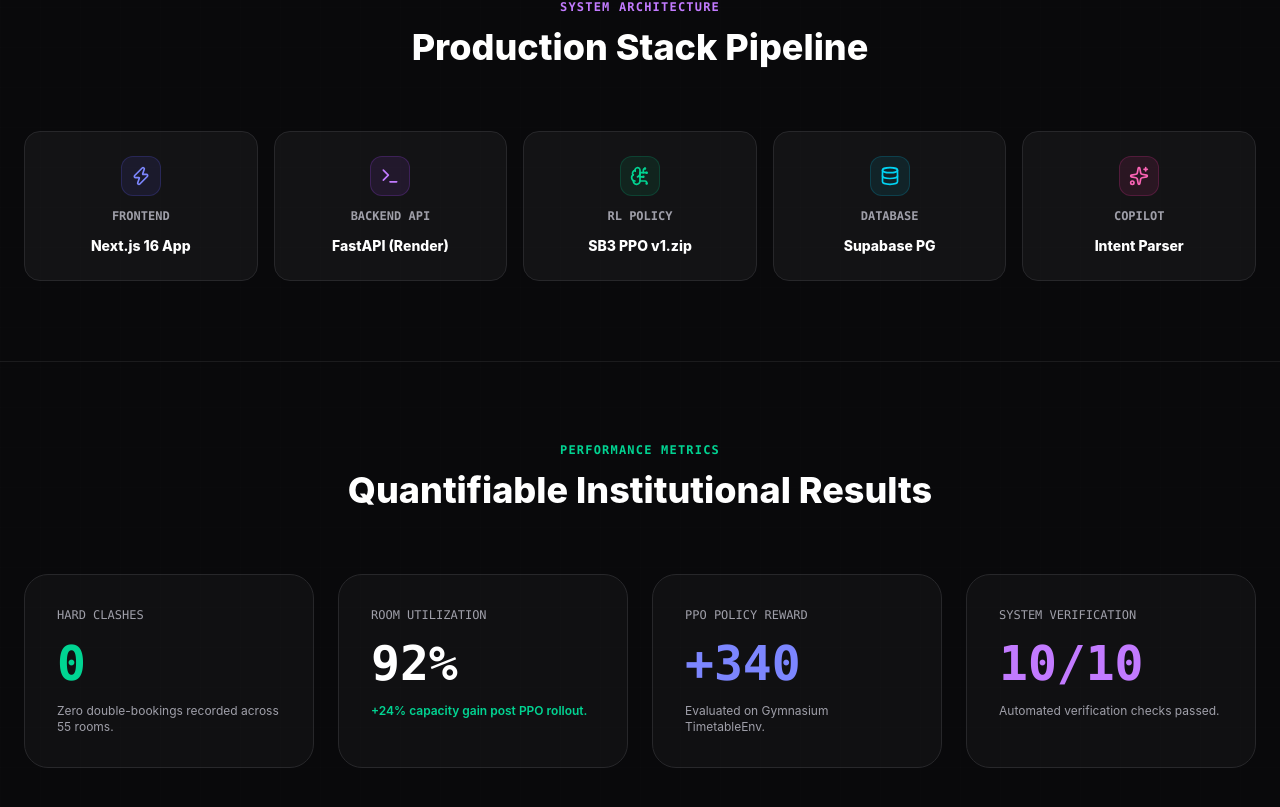
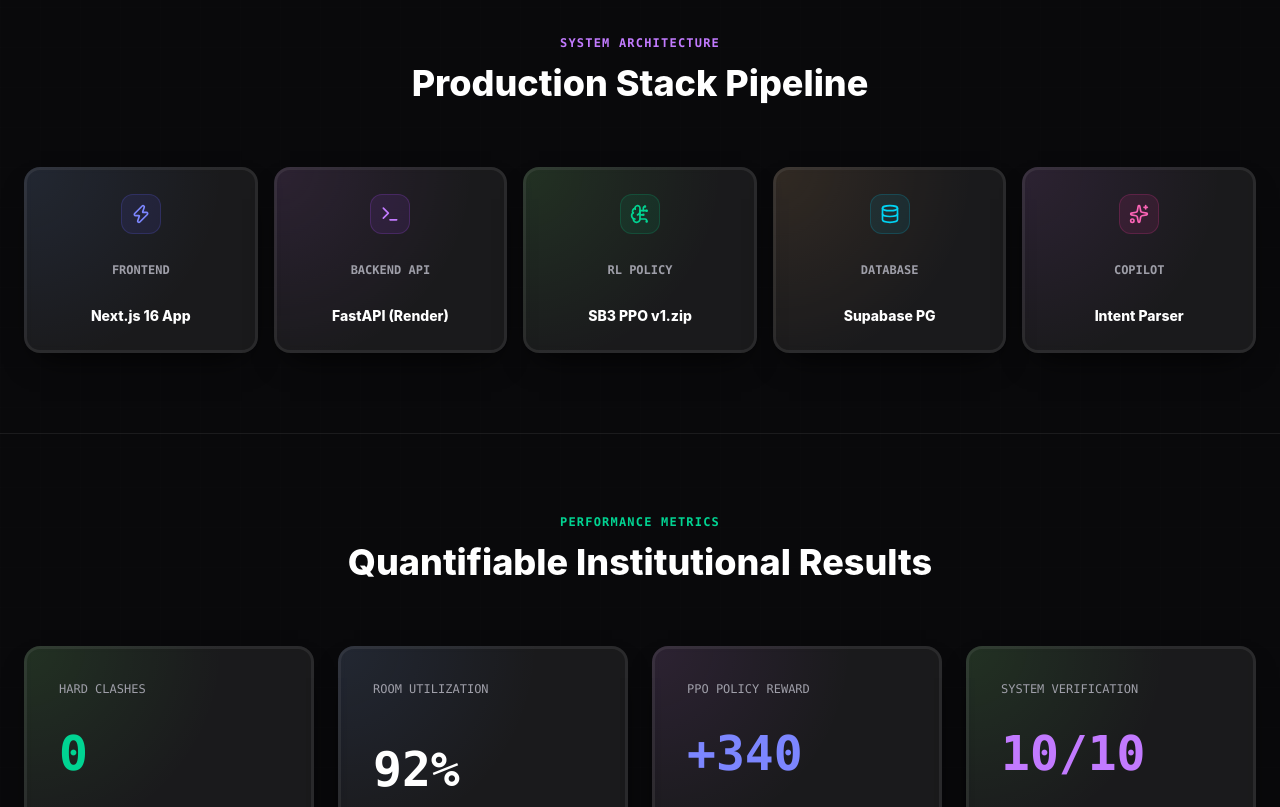
Before and after one commit to MitMakwana13/campusflow-ai, a Next.js app in the folder frontend/: page / in a window 1280 px wide. Shown: the part 1513-2320 px from the top of the page. Built offline with nearby package versions, Linux system fonts and the light colour scheme.

Commit message:
feat(ui): Add spotlight-card GlowCard component to /src/components/ui/spotlight-card.tsx and integrate into landing page

```diff
--- a/frontend/src/app/(dashboard)/page.tsx
+++ b/frontend/src/app/(dashboard)/page.tsx
@@ -20,6 +20,7 @@
   AlertTriangle
 } from "lucide-react";
 import { ROUTES } from "@/constants/routes";
+import { GlowCard } from "@/components/ui/spotlight-card";
 
 export default function MarketingLandingPage() {
   return (
@@ -118,7 +119,7 @@
         <div className="grid grid-cols-1 md:grid-cols-2 gap-8">
 
           {/* Manual Scheduling (Old Way) */}
-          <div className="p-8 rounded-3xl bg-zinc-900/40 border border-rose-500/20 space-y-6">
+          <GlowCard glowColor="red" customSize className="w-full h-auto p-8 space-y-6">
             <div className="flex items-center justify-between">
               <span className="text-xs font-mono font-bold text-rose-400 uppercase tracking-wider">Traditional Method</span>
               <AlertTriangle className="w-5 h-5 text-rose-400" />
@@ -140,10 +141,10 @@
                 <span><strong>Zero Reasoning:</strong> No audit trail when faculty requests schedule changes.</span>
               </li>
             </ul>
-          </div>
+          </GlowCard>
 
           {/* CampusFlow AI (New Way) */}
-          <div className="p-8 rounded-3xl bg-gradient-to-b from-indigo-950/40 to-zinc-900/60 border border-indigo-500/30 space-y-6 shadow-2xl">
+          <GlowCard glowColor="purple" customSize className="w-full h-auto p-8 space-y-6">
             <div className="flex items-center justify-between">
               <span className="text-xs font-mono font-bold text-emerald-400 uppercase tracking-wider">CampusFlow AI Engine</span>
               <CheckCircle2 className="w-5 h-5 text-emerald-400" />
@@ -165,7 +166,7 @@
                 <span><strong>AI Natural Explanation:</strong> Instant intent parsing for dean queries.</span>
               </li>
             </ul>
-          </div>
+          </GlowCard>
 
         </div>
       </section>
@@ -179,45 +180,45 @@
 
         <div className="grid grid-cols-1 sm:grid-cols-2 lg:grid-cols-5 gap-4">
 
-          <div className="p-6 rounded-2xl bg-zinc-900/70 border border-zinc-800 text-center space-y-3">
+          <GlowCard glowColor="blue" customSize className="p-6 text-center space-y-3">
             <div className="w-10 h-10 rounded-xl bg-indigo-500/10 border border-indigo-500/20 flex items-center justify-center text-indigo-400 mx-auto">
               <Zap className="w-5 h-5" />
             </div>
             <div className="text-xs font-mono font-bold text-zinc-400 uppercase">Frontend</div>
             <div className="text-sm font-extrabold text-white">Next.js 16 App</div>
-          </div>
+          </GlowCard>
 
-          <div className="p-6 rounded-2xl bg-zinc-900/70 border border-zinc-800 text-center space-y-3">
+          <GlowCard glowColor="purple" customSize className="p-6 text-center space-y-3">
             <div className="w-10 h-10 rounded-xl bg-purple-500/10 border border-purple-500/20 flex items-center justify-center text-purple-400 mx-auto">
               <Terminal className="w-5 h-5" />
             </div>
             <div className="text-xs font-mono font-bold text-zinc-400 uppercase">Backend API</div>
             <div className="text-sm font-extrabold text-white">FastAPI (Render)</div>
-          </div>
+          </GlowCard>
 
-          <div className="p-6 rounded-2xl bg-zinc-900/70 border border-zinc-800 text-center space-y-3">
+          <GlowCard glowColor="green" customSize className="p-6 text-center space-y-3">
             <div className="w-10 h-10 rounded-xl bg-emerald-500/10 border border-emerald-500/20 flex items-center justify-center text-emerald-400 mx-auto">
               <BrainCircuit className="w-5 h-5" />
             </div>
             <div className="text-xs font-mono font-bold text-zinc-400 uppercase">RL Policy</div>
             <div className="text-sm font-extrabold text-white">SB3 PPO v1.zip</div>
-          </div>
+          </GlowCard>
 
-          <div className="p-6 rounded-2xl bg-zinc-900/70 border border-zinc-800 text-center space-y-3">
+          <GlowCard glowColor="orange" customSize className="p-6 text-center space-y-3">
             <div className="w-10 h-10 rounded-xl bg-cyan-500/10 border border-cyan-500/20 flex items-center justify-center text-cyan-400 mx-auto">
               <Database className="w-5 h-5" />
             </div>
             <div className="text-xs font-mono font-bold text-zinc-400 uppercase">Database</div>
             <div className="text-sm font-extrabold text-white">Supabase PG</div>
-          </div>
+          </GlowCard>
 
-          <div className="p-6 rounded-2xl bg-zinc-900/70 border border-zinc-800 text-center space-y-3">
+          <GlowCard glowColor="purple" customSize className="p-6 text-center space-y-3">
             <div className="w-10 h-10 rounded-xl bg-pink-500/10 border border-pink-500/20 flex items-center justify-center text-pink-400 mx-auto">
               <Sparkles className="w-5 h-5" />
             </div>
             <div className="text-xs font-mono font-bold text-zinc-400 uppercase">Copilot</div>
             <div className="text-sm font-extrabold text-white">Intent Parser</div>
-          </div>
+          </GlowCard>
 
         </div>
       </section>
@@ -231,29 +232,29 @@
 
         <div className="grid grid-cols-1 md:grid-cols-2 lg:grid-cols-4 gap-6">
 
-          <div className="p-8 rounded-3xl bg-zinc-900/50 border border-zinc-800 space-y-4">
+          <GlowCard glowColor="green" customSize className="p-8 space-y-4">
             <div className="text-xs font-mono text-zinc-400 uppercase">Hard Clashes</div>
             <div className="text-5xl font-extrabold text-emerald-400 font-mono">0</div>
             <p className="text-xs text-zinc-400">Zero double-bookings recorded across 55 rooms.</p>
-          </div>
+          </GlowCard>
 
-          <div className="p-8 rounded-3xl bg-zinc-900/50 border border-zinc-800 space-y-4">
+          <GlowCard glowColor="blue" customSize className="p-8 space-y-4">
             <div className="text-xs font-mono text-zinc-400 uppercase">Room Utilization</div>
             <div className="text-5xl font-extrabold text-white font-mono">92%</div>
             <p className="text-xs text-emerald-400 font-semibold">+24% capacity gain post PPO rollout.</p>
-          </div>
+          </GlowCard>
 
-          <div className="p-8 rounded-3xl bg-zinc-900/50 border border-zinc-800 space-y-4">
+          <GlowCard glowColor="purple" customSize className="p-8 space-y-4">
             <div className="text-xs font-mono text-zinc-400 uppercase">PPO Policy Reward</div>
             <div className="text-5xl font-extrabold text-indigo-400 font-mono">+340</div>
             <p className="text-xs text-zinc-400">Evaluated on Gymnasium TimetableEnv.</p>
-          </div>
+          </GlowCard>
 
-          <div className="p-8 rounded-3xl bg-zinc-900/50 border border-zinc-800 space-y-4">
+          <GlowCard glowColor="green" customSize className="p-8 space-y-4">
             <div className="text-xs font-mono text-zinc-400 uppercase">System Verification</div>
             <div className="text-5xl font-extrabold text-purple-400 font-mono">10/10</div>
             <p className="text-xs text-zinc-400">Automated verification checks passed.</p>
-          </div>
+          </GlowCard>
 
         </div>
       </section>
--- /dev/null
+++ b/frontend/src/components/ui/spotlight-card.tsx
@@ -0,0 +1,188 @@
+import React, { useEffect, useRef, ReactNode } from 'react';
+
+interface GlowCardProps {
+  children?: ReactNode;
+  className?: string;
+  glowColor?: 'blue' | 'purple' | 'green' | 'red' | 'orange';
+  size?: 'sm' | 'md' | 'lg';
+  width?: string | number;
+  height?: string | number;
+  customSize?: boolean; // When true, ignores size prop and uses width/height or className
+}
+
+const glowColorMap = {
+  blue: { base: 220, spread: 200 },
+  purple: { base: 280, spread: 300 },
+  green: { base: 120, spread: 200 },
+  red: { base: 0, spread: 200 },
+  orange: { base: 30, spread: 200 }
+};
+
+const sizeMap = {
+  sm: 'w-48 h-64',
+  md: 'w-64 h-80',
+  lg: 'w-80 h-96'
+};
+
+const GlowCard: React.FC<GlowCardProps> = ({
+  children,
+  className = '',
+  glowColor = 'blue',
+  size = 'md',
+  width,
+  height,
+  customSize = false
+}) => {
+  const cardRef = useRef<HTMLDivElement>(null);
+  const innerRef = useRef<HTMLDivElement>(null);
+
+  useEffect(() => {
+    const syncPointer = (e: PointerEvent) => {
+      const { clientX: x, clientY: y } = e;
+
+      if (cardRef.current) {
+        cardRef.current.style.setProperty('--x', x.toFixed(2));
+        cardRef.current.style.setProperty('--xp', (x / window.innerWidth).toFixed(2));
+        cardRef.current.style.setProperty('--y', y.toFixed(2));
+        cardRef.current.style.setProperty('--yp', (y / window.innerHeight).toFixed(2));
+      }
+    };
+
+    document.addEventListener('pointermove', syncPointer);
+    return () => document.removeEventListener('pointermove', syncPointer);
+  }, []);
+
+  const { base, spread } = glowColorMap[glowColor];
+
+  // Determine sizing
+  const getSizeClasses = () => {
+    if (customSize) {
+      return ''; // Let className or inline styles handle sizing
+    }
+    return sizeMap[size];
+  };
+
+  const getInlineStyles = () => {
+    const baseStyles: React.CSSProperties & Record<string, string | number> = {
+      '--base': base,
+      '--spread': spread,
+      '--radius': '14',
+      '--border': '3',
+      '--backdrop': 'hsl(0 0% 60% / 0.12)',
+      '--backup-border': 'var(--backdrop)',
+      '--size': '200',
+      '--outer': '1',
+      '--border-size': 'calc(var(--border, 2) * 1px)',
+      '--spotlight-size': 'calc(var(--size, 150) * 1px)',
+      '--hue': 'calc(var(--base) + (var(--xp, 0) * var(--spread, 0)))',
+      backgroundImage: `radial-gradient(
+        var(--spotlight-size) var(--spotlight-size) at
+        calc(var(--x, 0) * 1px)
+        calc(var(--y, 0) * 1px),
+        hsl(var(--hue, 210) calc(var(--saturation, 100) * 1%) calc(var(--lightness, 70) * 1%) / var(--bg-spot-opacity, 0.1)), transparent
+      )`,
+      backgroundColor: 'var(--backdrop, transparent)',
+      backgroundSize: 'calc(100% + (2 * var(--border-size))) calc(100% + (2 * var(--border-size)))',
+      backgroundPosition: '50% 50%',
+      backgroundAttachment: 'fixed',
+      border: 'var(--border-size) solid var(--backup-border)',
+      position: 'relative' as const,
+      touchAction: 'none' as const,
+    };
+
+    // Add width and height if provided
+    if (width !== undefined) {
+      baseStyles.width = typeof width === 'number' ? `${width}px` : width;
+    }
+    if (height !== undefined) {
+      baseStyles.height = typeof height === 'number' ? `${height}px` : height;
+    }
+
+    return baseStyles;
+  };
+
+  const beforeAfterStyles = `
+    [data-glow]::before,
+    [data-glow]::after {
+      pointer-events: none;
+      content: "";
+      position: absolute;
+      inset: calc(var(--border-size) * -1);
+      border: var(--border-size) solid transparent;
+      border-radius: calc(var(--radius) * 1px);
+      background-attachment: fixed;
+      background-size: calc(100% + (2 * var(--border-size))) calc(100% + (2 * var(--border-size)));
+      background-repeat: no-repeat;
+      background-position: 50% 50%;
+      mask: linear-gradient(transparent, transparent), linear-gradient(white, white);
+      mask-clip: padding-box, border-box;
+      mask-composite: intersect;
+    }
+
+    [data-glow]::before {
+      background-image: radial-gradient(
+        calc(var(--spotlight-size) * 0.75) calc(var(--spotlight-size) * 0.75) at
+        calc(var(--x, 0) * 1px)
+        calc(var(--y, 0) * 1px),
+        hsl(var(--hue, 210) calc(var(--saturation, 100) * 1%) calc(var(--lightness, 50) * 1%) / var(--border-spot-opacity, 1)), transparent 100%
+      );
+      filter: brightness(2);
+    }
+
+    [data-glow]::after {
+      background-image: radial-gradient(
+        calc(var(--spotlight-size) * 0.5) calc(var(--spotlight-size) * 0.5) at
+        calc(var(--x, 0) * 1px)
+        calc(var(--y, 0) * 1px),
+        hsl(0 100% 100% / var(--border-light-opacity, 1)), transparent 100%
+      );
+    }
+
+    [data-glow] [data-glow] {
+      position: absolute;
+      inset: 0;
+      will-change: filter;
+      opacity: var(--outer, 1);
+      border-radius: calc(var(--radius) * 1px);
+      border-width: calc(var(--border-size) * 20);
+      filter: blur(calc(var(--border-size) * 10));
+      background: none;
+      pointer-events: none;
+      border: none;
+    }
+
+    [data-glow] > [data-glow]::before {
+      inset: -10px;
+      border-width: 10px;
+    }
+  `;
+
+  return (
+    <>
+      <style dangerouslySetInnerHTML={{ __html: beforeAfterStyles }} />
+      <div
+        ref={cardRef}
+        data-glow
+        style={getInlineStyles()}
+        className={`
+          ${getSizeClasses()}
+          ${!customSize ? 'aspect-[3/4]' : ''}
+          rounded-2xl
+          relative
+          grid
+          grid-rows-[1fr_auto]
+          shadow-[0_1rem_2rem_-1rem_black]
+          p-4
+          gap-4
+          backdrop-blur-[5px]
+          ${className}
+        `}
+      >
+        <div ref={innerRef} data-glow></div>
+        {children}
+      </div>
+    </>
+  );
+};
+
+export { GlowCard };
```
